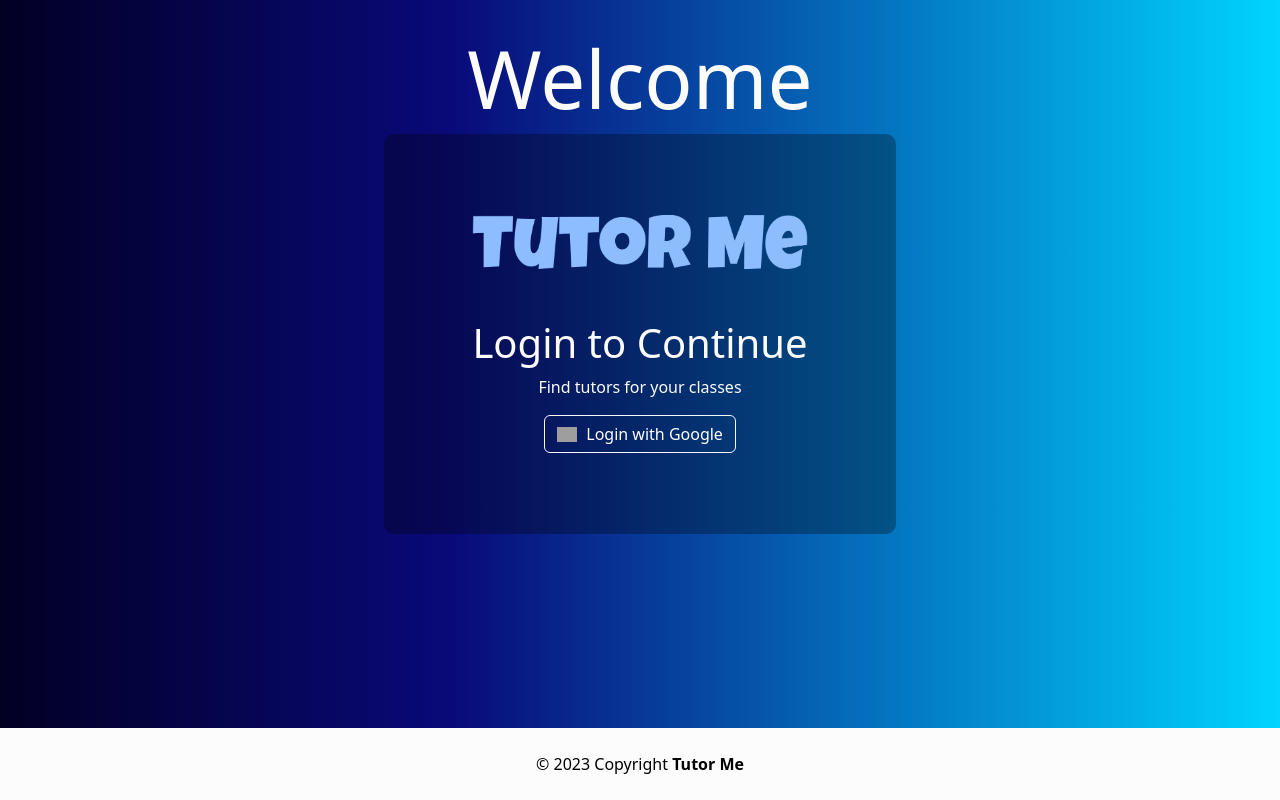
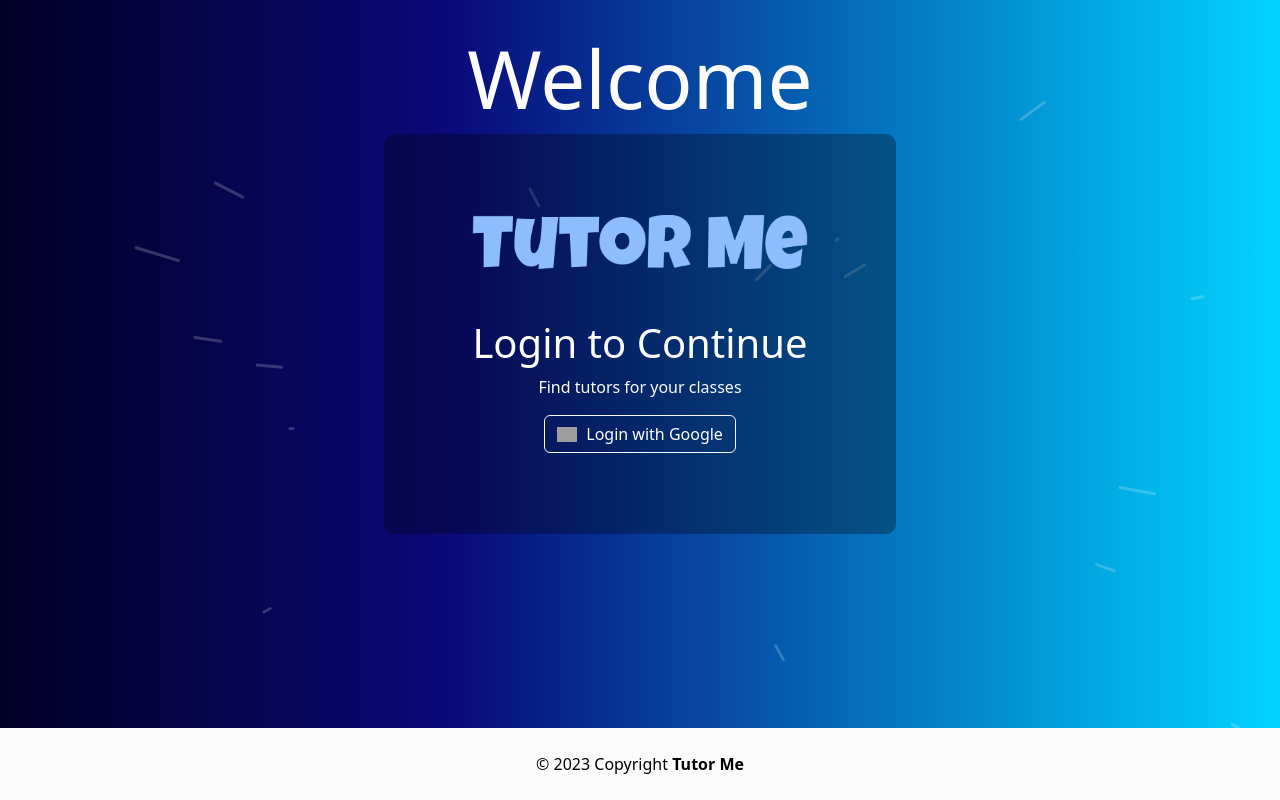
Before and after one commit to saarthak2002/TutorMe, a Django app: page /tutorme/ in a window 1280 px wide. Run offline with Django 4.2, Linux system fonts and the light colour scheme; some libraries are stand-ins or nearby versions; grey boxes are pictures that could not be loaded.

Commit message:
UI changes

```diff
--- a/tutorme/static/tutorme/landing_page.css
+++ b/tutorme/static/tutorme/landing_page.css
@@ -5,8 +5,11 @@ html, body {
 
 .landing {
     background: rgb(2,0,36);
-    background: linear-gradient(90deg, rgba(2,0,36,1) 0%, rgba(9,9,121,1) 35%, rgba(0,212,255,1) 100%);
+    background:  url('/static/tutorme/download.svg'), linear-gradient(90deg, rgba(2,0,36,1) 0%, rgba(9,9,121,1) 35%, rgba(0,212,255,1) 100%);
     margin: 0;
+    background-size: 100% 100%, auto;
+    background-position: center, 0% 0%;
+    background-repeat: no-repeat, repeat;
     height: 100%;
 }
 
--- a/tutorme/views.py
+++ b/tutorme/views.py
@@ -236,7 +236,7 @@ def tutor_requests_view(request):
     # queries database for list of all Requests the current tutor has received,
     # displaying all of them as cards in the My Requests view in the Tutor View
     username = request.user.username
-    query_result = Request.objects.filter(to_tutor__user__username = username)
+    query_result = Request.objects.filter(to_tutor__user__username = username).order_by('date_requested')
 
     for item in query_result:
         from_student = item.from_student.user.username
```
Also changed, not shown: tutorme/static/tutorme/download.svg (added).
